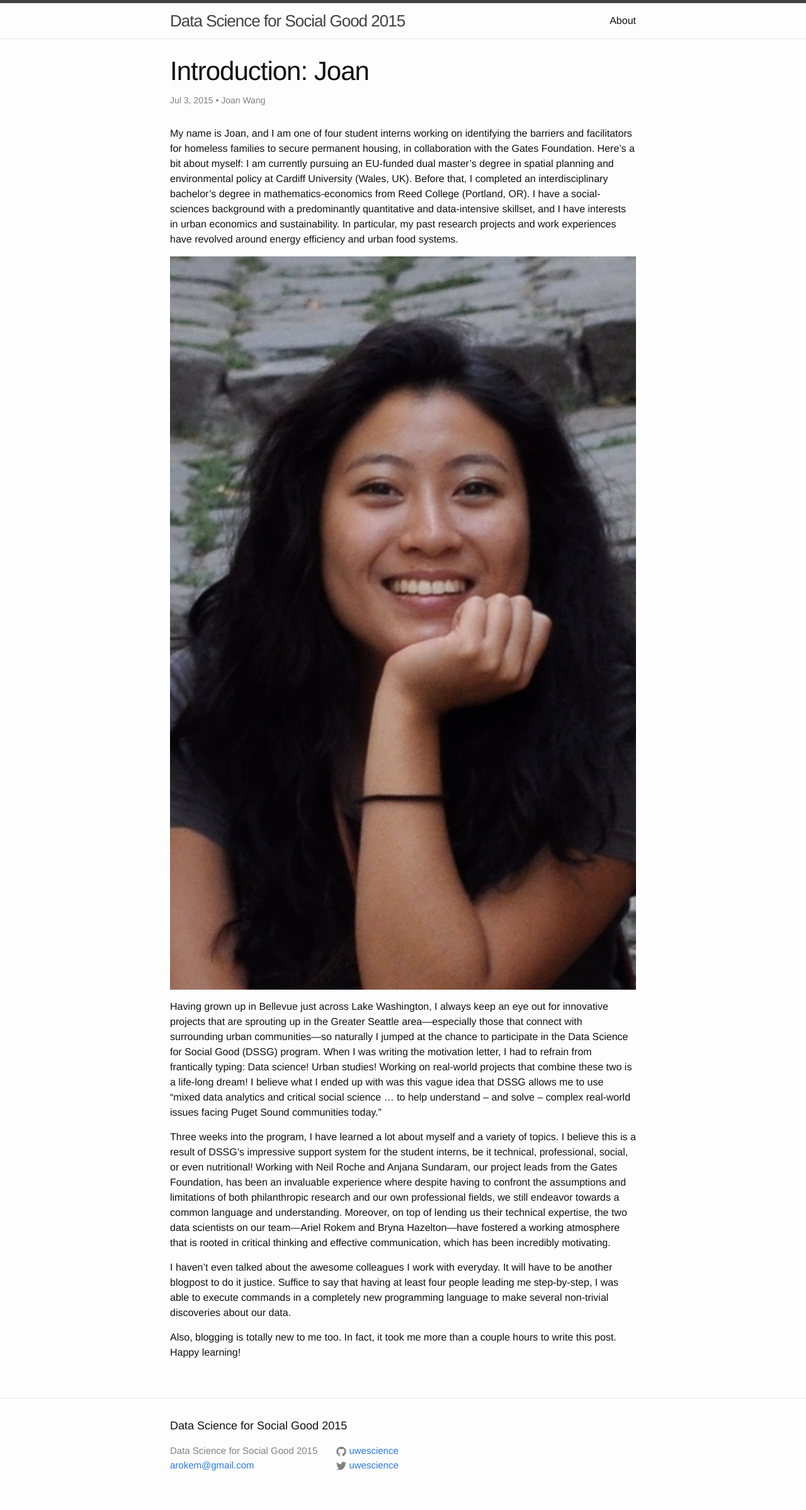
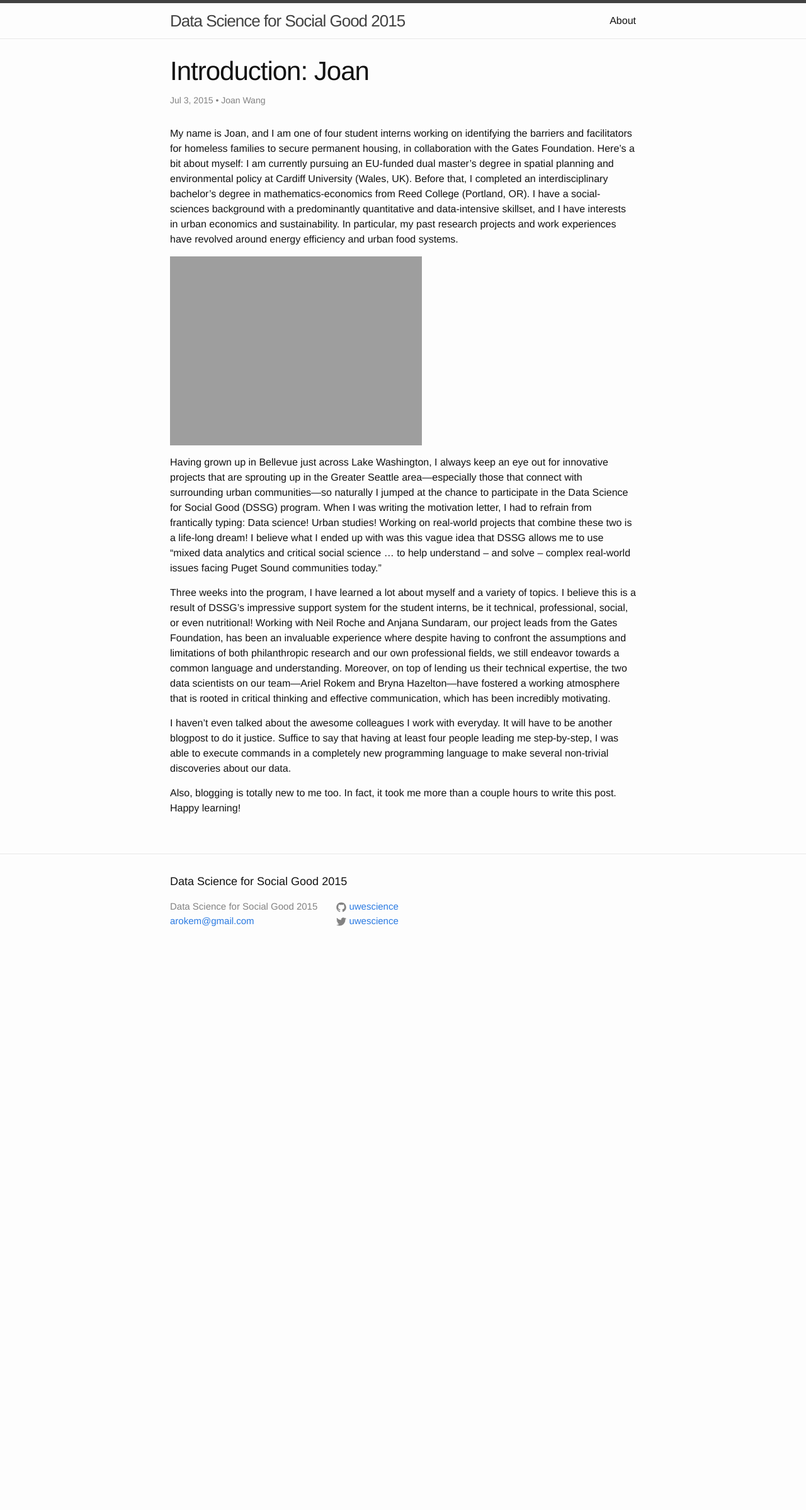
Before and after one commit to uwescience/DSSG2015-predicting-permanent-housing, a Jekyll site: the page built from _posts/2015-07-03-joan-introduction.md, in a window 1280 px wide. Shown: the whole page at 63% size. Built offline with Jekyll 4.4.1, drawn with Linux system fonts in a browser that asks for light colours; after the commit the page ends 1533 px from its top, so only the background shows below that.

Commit message:
Resize Joan's image.

```diff
--- a/_posts/2015-07-03-joan-introduction.md
+++ b/_posts/2015-07-03-joan-introduction.md
@@ -7,7 +7,7 @@ author: Joan Wang
 
 My name is Joan, and I am one of four student interns working on identifying the barriers and facilitators for homeless families to secure permanent housing, in collaboration with the Gates Foundation. Here’s a bit about myself: I am currently pursuing an EU-funded dual master’s degree in spatial planning and environmental policy at Cardiff University (Wales, UK). Before that, I completed an interdisciplinary bachelor’s degree in mathematics-economics from Reed College (Portland, OR). I have a social-sciences background with a predominantly quantitative and data-intensive skillset, and I have interests in urban economics and sustainability. In particular, my past research projects and work experiences have revolved around energy efficiency and urban food systems.
 
-![joan](../images/joan.jpg)
+![joan](../images/joan.jpg =300px)
 
 Having grown up in Bellevue just across Lake Washington, I always keep an eye out for innovative projects that are sprouting up in the Greater Seattle area—especially those that connect with surrounding urban communities—so naturally I jumped at the chance to participate in the Data Science for Social Good (DSSG) program. When I was writing the motivation letter, I had to refrain from frantically typing: Data science! Urban studies! Working on real-world projects that combine these two is a life-long dream!  I believe what I ended up with was this vague idea that DSSG allows me to use “mixed data analytics and critical social science … to help understand – and solve – complex real-world issues facing Puget Sound communities today.”
 
```
